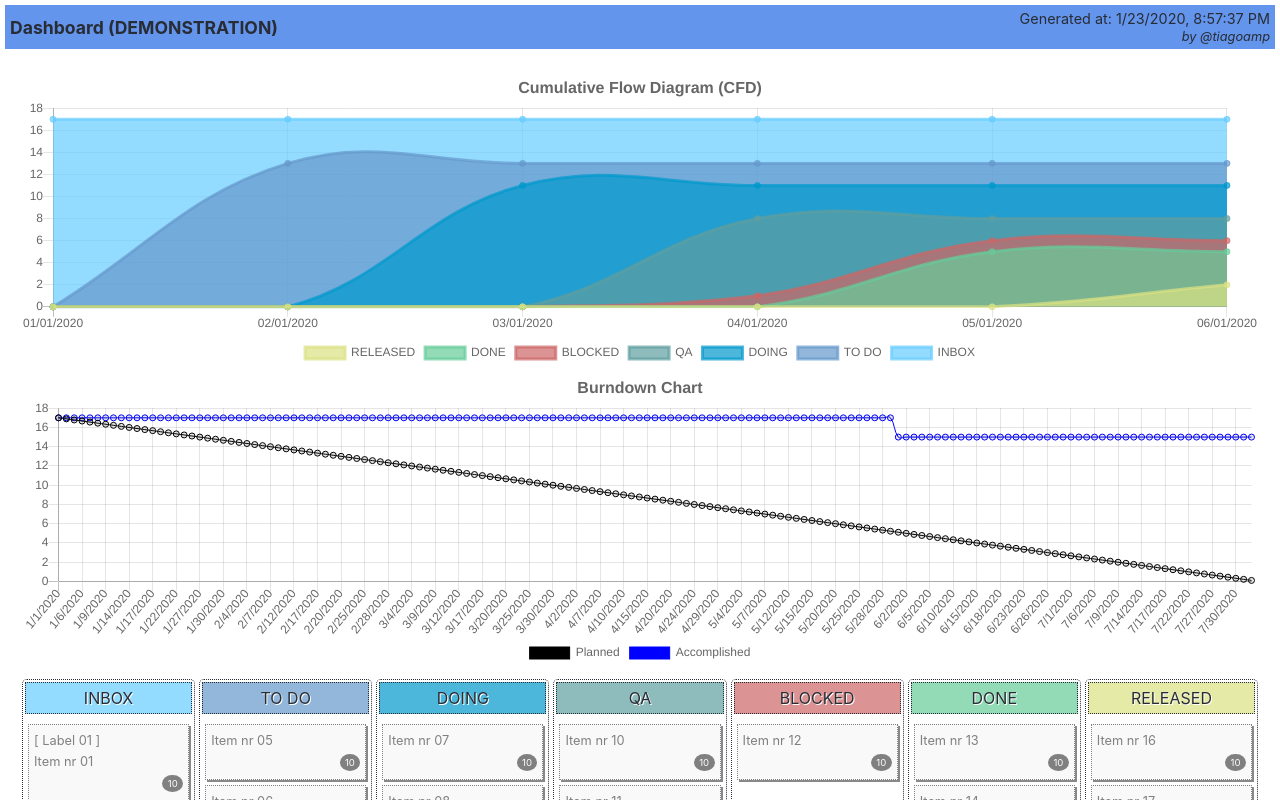
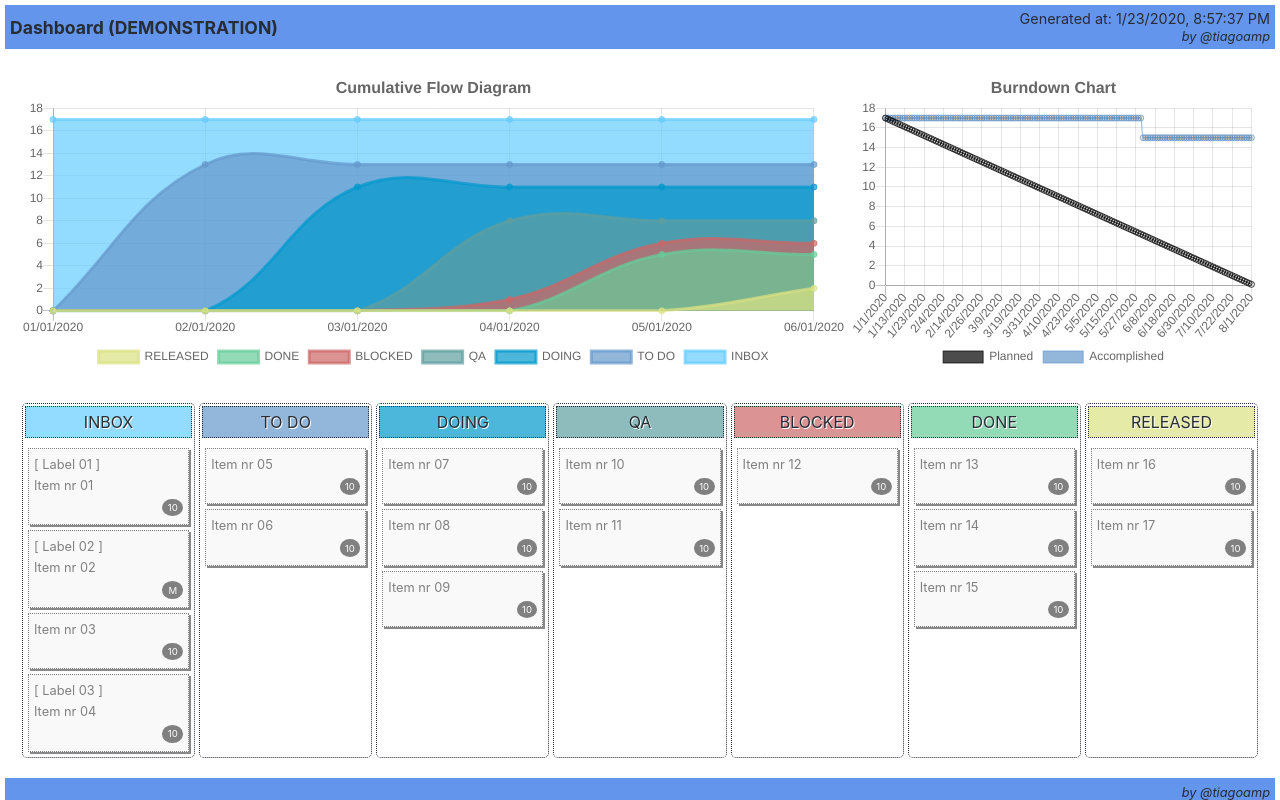
Before and after one commit to tiagoamp/flow-dashboard, a React (Create React App) app: page / in a window 1280 px wide. Shown: the top 800 px of the page. Built offline with nearby package versions, Linux system fonts and the light colour scheme.

Commit message:
Adjust layout

```diff
--- a/public/index.html
+++ b/public/index.html
@@ -24,7 +24,7 @@
       work correctly both with client-side routing and a non-root public URL.
       Learn how to configure a non-root public URL by running `npm run build`.
     -->
-    <title>React App</title>
+    <title>Dashboard (by tiagoamp)</title>
   </head>
   <body>
     <noscript>You need to enable JavaScript to run this app.</noscript>
--- a/src/App.css
+++ b/src/App.css
@@ -6,3 +6,23 @@
 .container {
   margin: 20px;
 }
+
+.row01 {
+  display: flex;
+  flex-direction: row;
+  justify-content: flex-start;
+  border-color: red;
+  margin-bottom: 30px;
+}
+
+.cfd-chart-container {
+  flex: 2;
+}
+
+.burndown-chart-container {
+  flex: 1;
+}
+
+.kanban-container {
+
+}
--- a/src/App.js
+++ b/src/App.js
@@ -25,12 +25,15 @@ class App extends Component {
       <div className="App">
         <Header project={this.state.projName} />
         <main className="container">
-          <CFD statusList={[...this.state.statusList]} items={[...this.state.items]} />
-          <Burndown statusList={[...this.state.statusList]} items={[...this.state.items]} holidays={[...this.state.holidays]} />
-          {
-            //TO DO: <div>semáforo com cor e lead time (media) etc...</div>
-          }
-          <Kanban statusList={[...this.state.statusList]} items={[...this.state.items]} />
+          <div className="row01">
+            <CFD statusList={[...this.state.statusList]} items={[...this.state.items]} />
+            <Burndown statusList={[...this.state.statusList]} items={[...this.state.items]} holidays={[...this.state.holidays]} />
+            { //TO DO: <div>semáforo com cor e lead time (media) etc...</div>
+            }
+          </div>
+          <div className="row02">
+            <Kanban statusList={[...this.state.statusList]} items={[...this.state.items]} />
+          </div>
         </main>
         <Footer />
       </div>
--- a/src/components/Burndown.js
+++ b/src/components/Burndown.js
@@ -52,7 +52,7 @@ function getDataSets(workAmount, workdays, ratio, items, lastStatus) {
     const plannedSet = {
         data: dataPlanned,
         label: 'Planned',
-        borderColor: '#000000',
+        borderColor: 'rgba(0, 0, 0, 0.7)',
         borderWidth: 1,
         fill: false
     };
@@ -74,7 +74,7 @@ function getDataSets(workAmount, workdays, ratio, items, lastStatus) {
     const accomplishedSet = {
         data: dataAccomplished,
         label: 'Accomplished',
-        borderColor: '#0000FF',
+        borderColor: 'rgba(102, 153, 204, 0.7)',
         borderWidth: 1,
         fill: false
     };
@@ -103,7 +103,7 @@ export default function Burndown(props) {
     };
 
     return (
-        <div className='burndown-chart'>
+        <div className='burndown-chart-container'>
             <Line
                 data={data}
                 width={150}
--- a/src/components/CFD.js
+++ b/src/components/CFD.js
@@ -105,7 +105,7 @@ export default function CFD(props) {
     };
 
     return (
-        <div className='cfd-chart'>
+        <div className='cfd-chart-container'>
             <Line
                 data={data}
                 width={150}
@@ -115,7 +115,7 @@ export default function CFD(props) {
                         maintainAspectRatio: false,
                         title:{
                             display:true,
-                            text:'Cumulative Flow Diagram (CFD)',
+                            text:'Cumulative Flow Diagram',
                             fontSize:16
                         },
                         legend: {
```
Also changed, not shown: screenshot.png.
